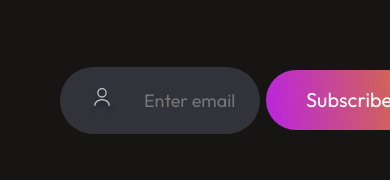
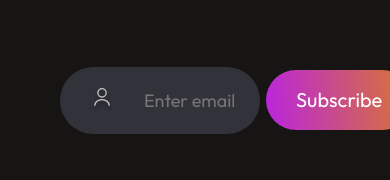
Before and after one commit to Ameen-K-Nejeeb/portfolio, a React (Vite) app in the folder portfolio/: page / in a window 390 px wide. Shown: the part 9101-9281 px from the top of the page. Built offline with nearby package versions, Linux system fonts and the light colour scheme.

Commit message:
update : same

```diff
--- a/portfolio/src/components/Footer/Footer.css
+++ b/portfolio/src/components/Footer/Footer.css
@@ -80,7 +80,7 @@
     }
     .footer-subscribe{
         font-size: 20px;
-        padding: 15px 40px;
+        padding: 15px 30px;
         display: flex;
         flex-direction: column;
         margin-left: -29px;
```
